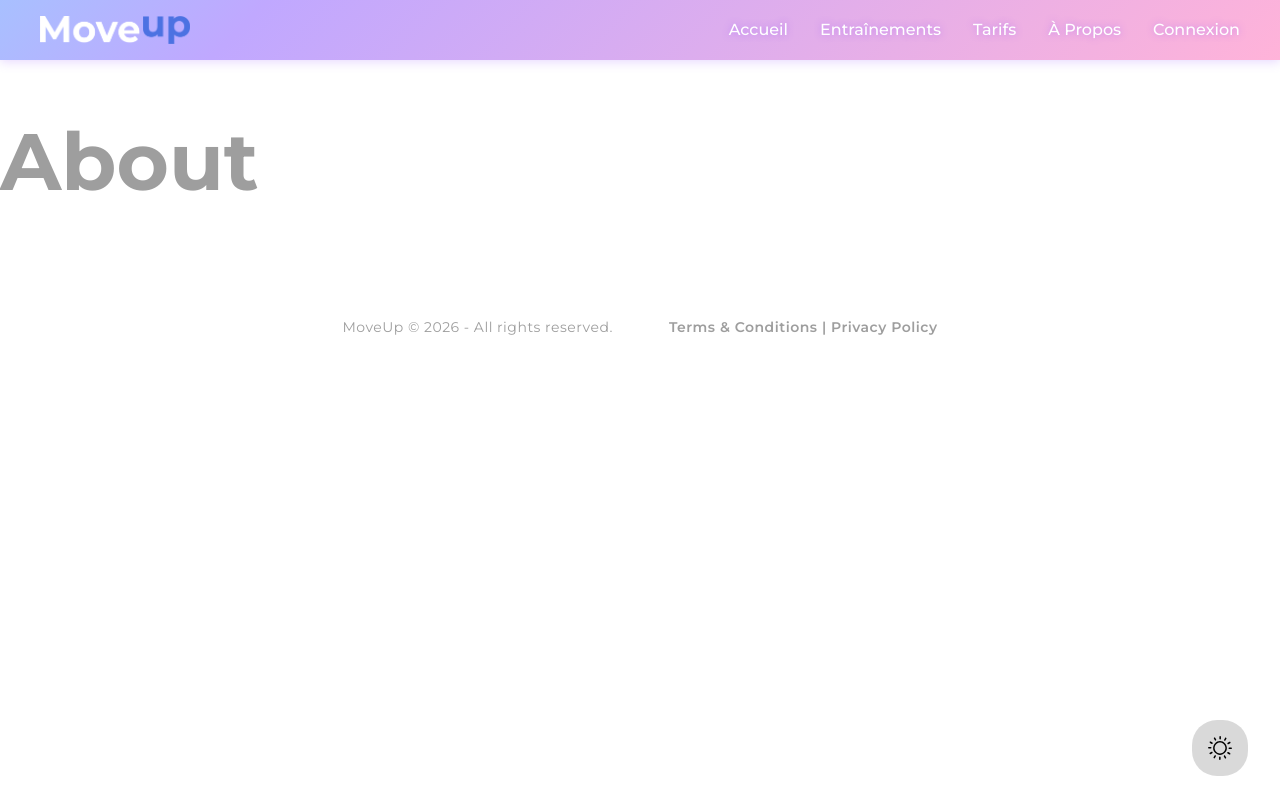
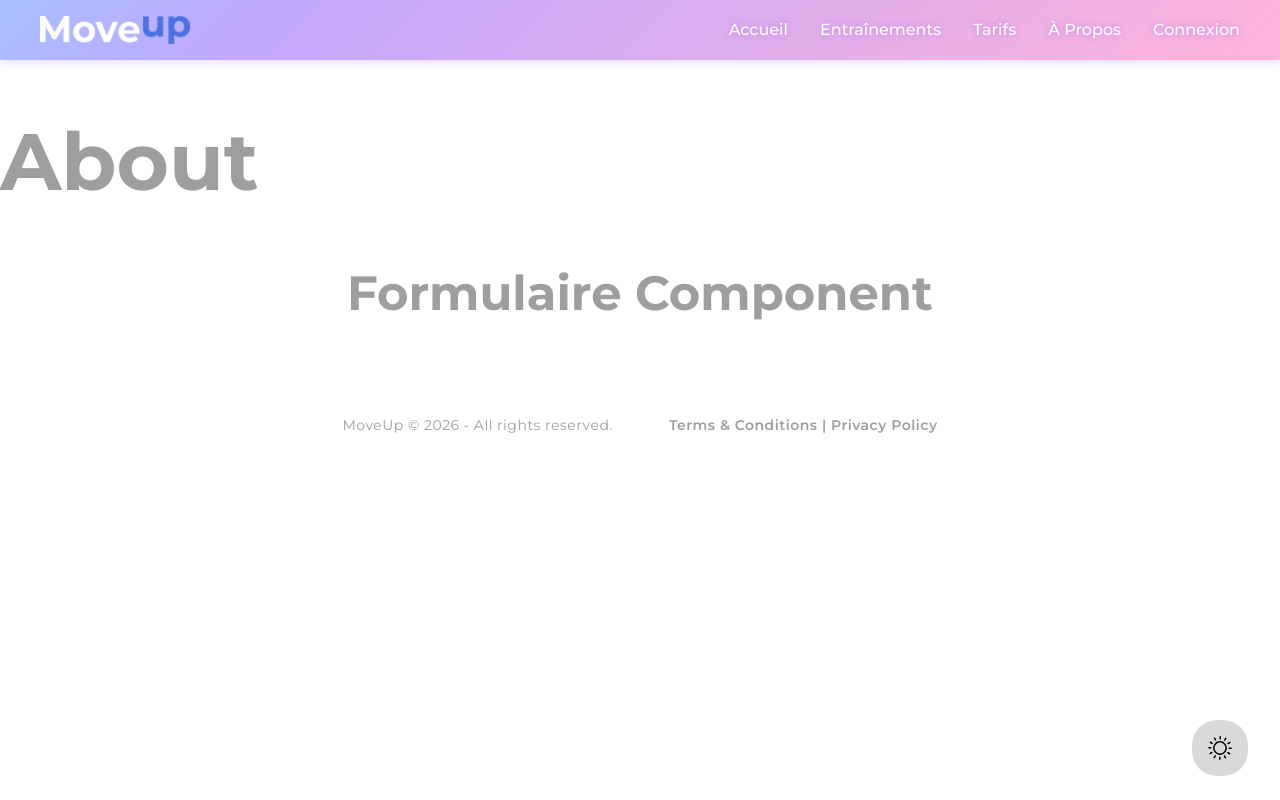
Before and after one commit to DevNexus59/MoveUp, a React (Vite) app in the folder client/: page /pages/About in a window 1280 px wide. Built offline with nearby package versions, Linux system fonts and the light colour scheme.

Commit message:
adding change on form before pull from dev

```diff
--- a/client/src/components/Formulaire.tsx
+++ b/client/src/components/Formulaire.tsx
@@ -0,0 +1,5 @@
+function Formulaire() {
+  return <h2>Formulaire Component</h2>;
+}
+
+export default Formulaire;
--- a/client/src/pages/About.tsx
+++ b/client/src/pages/About.tsx
@@ -1,5 +1,12 @@
+import Formulaire from "../components/Formulaire";
+
 function About() {
-  return <h1>About</h1>;
+  return (
+    <>
+      <h1>About</h1>
+      <Formulaire />
+    </>
+  );
 }
 
 export default About;
```
